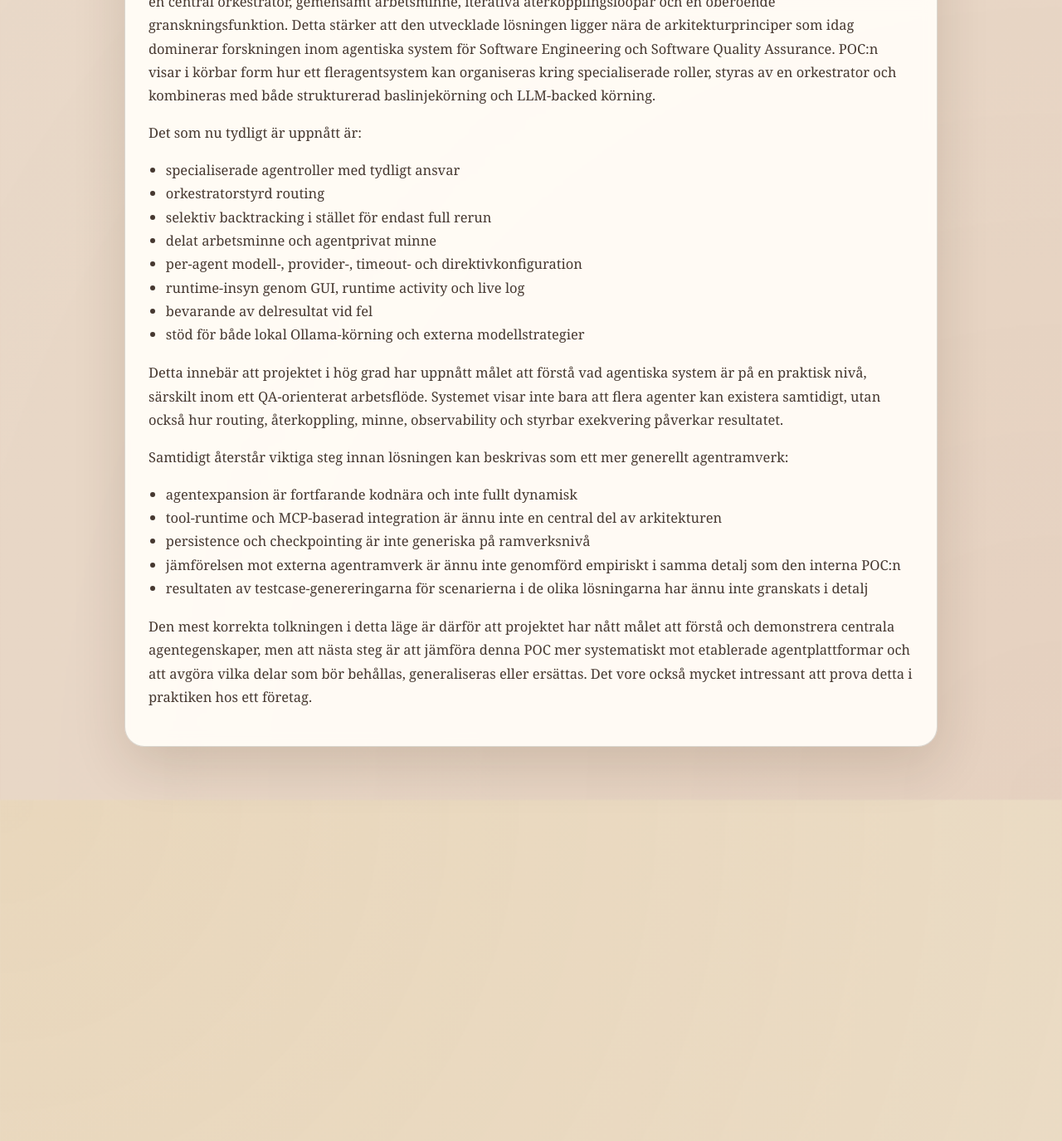
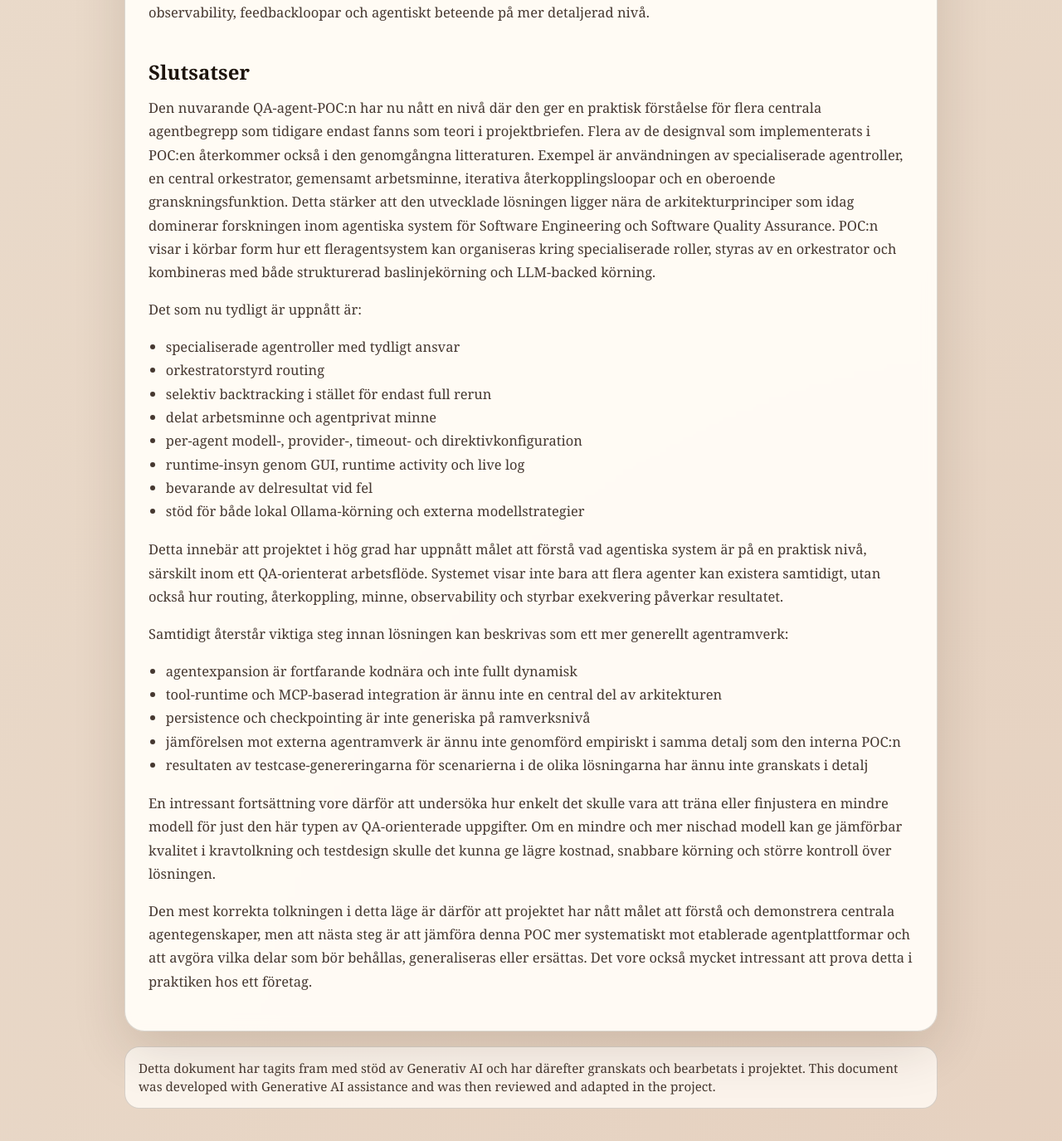
Before and after one commit to tomashelmfridsson/ai_agents, a Jekyll site: the page built from docs/ai-agents-poc-report.md, in a window 1280 px wide and 1400 px high, scrolled down 14171 px. Shown: the top 1375 px of the window at 83% size. Built offline with Jekyll 4.4.1, drawn with Linux system fonts in a browser that asks for light colours; before the commit the page ends 15135 px from its top, so only the background shows below that; some of the changed text lies outside the part shown.

Commit message:
uppadterat doc och app

```diff
--- a/docs/_layouts/literature.html
+++ b/docs/_layouts/literature.html
@@ -136,6 +136,18 @@
         backdrop-filter: blur(8px);
       }
 
+      .document-note {
+        margin-top: 18px;
+        padding: 14px 16px;
+        border: 1px solid var(--line);
+        border-radius: 18px;
+        background: rgba(255, 251, 245, 0.82);
+        color: var(--muted);
+        font-size: 0.95rem;
+        line-height: 1.5;
+        font-weight: 500;
+      }
+
       article > :first-child {
         margin-top: 0;
       }
@@ -266,9 +278,17 @@
               <a href="/ai_agents/ai-agents-poc-report-en/">EN</a>
             </div>
           </div>
+          <div class="doc-nav-row">
+            <div class="doc-nav-label">
+              <span class="doc-nav-title">Token Comparison Appendix</span>
+              <span class="doc-nav-subtitle">Tokenjämförelse bilaga</span>
+            </div>
+            <div class="doc-nav-actions">
+              <a href="/ai_agents/token-jamforelse-hermes-vs-qa-agent-service-sv/">SV</a>
+              <a href="/ai_agents/token-comparison-hermes-vs-qa-agent-service-en/">EN</a>
+            </div>
+          </div>
           <div class="doc-nav-tail">
-            <a href="/ai_agents/token-jamforelse-hermes-vs-qa-agent-service-sv/">Tokenjämförelse bilaga</a>
-            <a href="/ai_agents/token-comparison-hermes-vs-qa-agent-service-en/">Token comparison appendix</a>
             <a href="/ai_agents/hermes-report-scenarios-1-6/">Hermes scenario 1-6</a>
             <a href="/ai_agents/qa-agent-developing-requirements/">QA Agent Developing Requirements</a>
             <a href="/ai_agents/ai-developing-guidelines/">AI Developing Guidelines</a>
@@ -281,6 +301,10 @@
       <article>
         {{ content }}
       </article>
+      <div class="document-note">
+        Detta dokument har tagits fram med stöd av Generativ AI och har därefter granskats och bearbetats i projektet.
+        This document was developed with Generative AI assistance and was then reviewed and adapted in the project.
+      </div>
     </main>
   </body>
 </html>
--- a/docs/ai-agents-poc-report-content.md
+++ b/docs/ai-agents-poc-report-content.md
@@ -254,6 +254,8 @@
 
 Det betyder att en direkt kvalitetsjämförelse mellan resultaten inte utan vidare är rättvis. Resultaten i litteraturstudien visar också att modellstorlek inte ensamt avgör kvaliteten. Automatic High-Level Test Case Generation using Large Language Models visar att mindre modeller kan prestera mycket väl om de är anpassade till rätt domän och har tillgång till relevant kontext. Skillnaderna mellan Hermes och den egna lösningen bör därför inte enbart tillskrivas modellkapacitet utan även skillnader i domänkontext, promptning och agentarkitektur.
 
+Samtidigt pekar resultaten på att mycket stora generella modeller inte alltid måste vara det mest relevanta valet för just den här typen av uppgift. I det här projektet är vi inte ute efter en modell som kan göra "allt", utan efter en modell som är bra på att tolka krav, resonera om testbarhet och ta fram användbara testartefakter. Litteraturen pekar också på att mindre modeller kan fungera mycket bra när de är anpassade till rätt domän eller får rätt kontext.
+
 Skillnader i output kan bero på minst tre saker:
 
 - skillnader i ramverk och orkestreringsmodell
@@ -361,4 +363,6 @@
 - jämförelsen mot externa agentramverk är ännu inte genomförd empiriskt i samma detalj som den interna POC:n
 - resultaten av testcase-genereringarna för scenarierna i de olika lösningarna har ännu inte granskats i detalj
 
+En intressant fortsättning vore därför att undersöka hur enkelt det skulle vara att träna eller finjustera en mindre modell för just den här typen av QA-orienterade uppgifter. Om en mindre och mer nischad modell kan ge jämförbar kvalitet i kravtolkning och testdesign skulle det kunna ge lägre kostnad, snabbare körning och större kontroll över lösningen.
+
 Den mest korrekta tolkningen i detta läge är därför att projektet har nått målet att förstå och demonstrera centrala agentegenskaper, men att nästa steg är att jämföra denna POC mer systematiskt mot etablerade agentplattformar och att avgöra vilka delar som bör behållas, generaliseras eller ersättas. Det vore också mycket intressant att prova detta i praktiken hos ett företag.
```
Also changed, not shown: app.py (+31 -20 lines), docs/ai-agents-poc-report-content-en.md (+4 -0 lines), static/index.html (+10 -0 lines).
